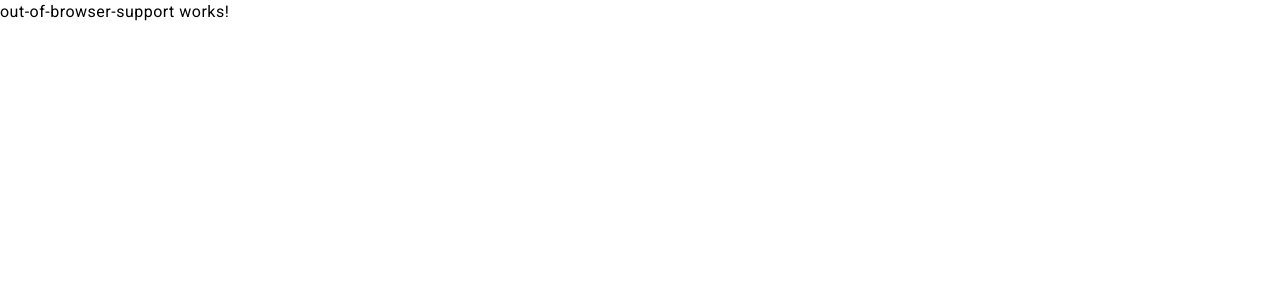
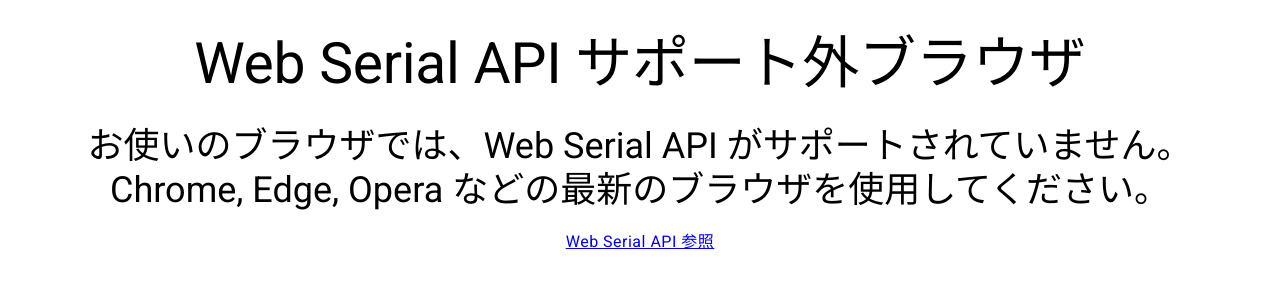
Before and after one commit to gurezo/chirimen-ng-web-serial-console, an Angular app: page /unsupported-browser in a window 1280 px wide. Shown: the top 300 px of the page. Built offline with nearby package versions, Linux system fonts and the light colour scheme.

Commit message:
サポート外ページ実装

```diff
--- a/src/app/pages/unsupported-browser/unsupported-browser.component.html
+++ b/src/app/pages/unsupported-browser/unsupported-browser.component.html
@@ -1 +1,12 @@
-<p>out-of-browser-support works!</p>
+<div>
+  <h1>Web Serial API サポート外ブラウザ</h1>
+
+  <h3>
+    お使いのブラウザでは、Web Serial API がサポートされていません。 <br />
+    Chrome, Edge, Opera などの最新のブラウザを使用してください。
+  </h3>
+
+  <a href="https://developer.mozilla.org/ja/docs/Web/API/Web_Serial_API">
+    Web Serial API 参照
+  </a>
+</div>
--- a/src/app/pages/unsupported-browser/unsupported-browser.component.scss
+++ b/src/app/pages/unsupported-browser/unsupported-browser.component.scss
@@ -0,0 +1,6 @@
+div {
+  flex-direction: column;
+  text-align: center;
+  gap: 1rem;
+  margin-top: 32px;
+}
```
Also changed, not shown: 1 other file (tests, documents, lock files or other folders).
